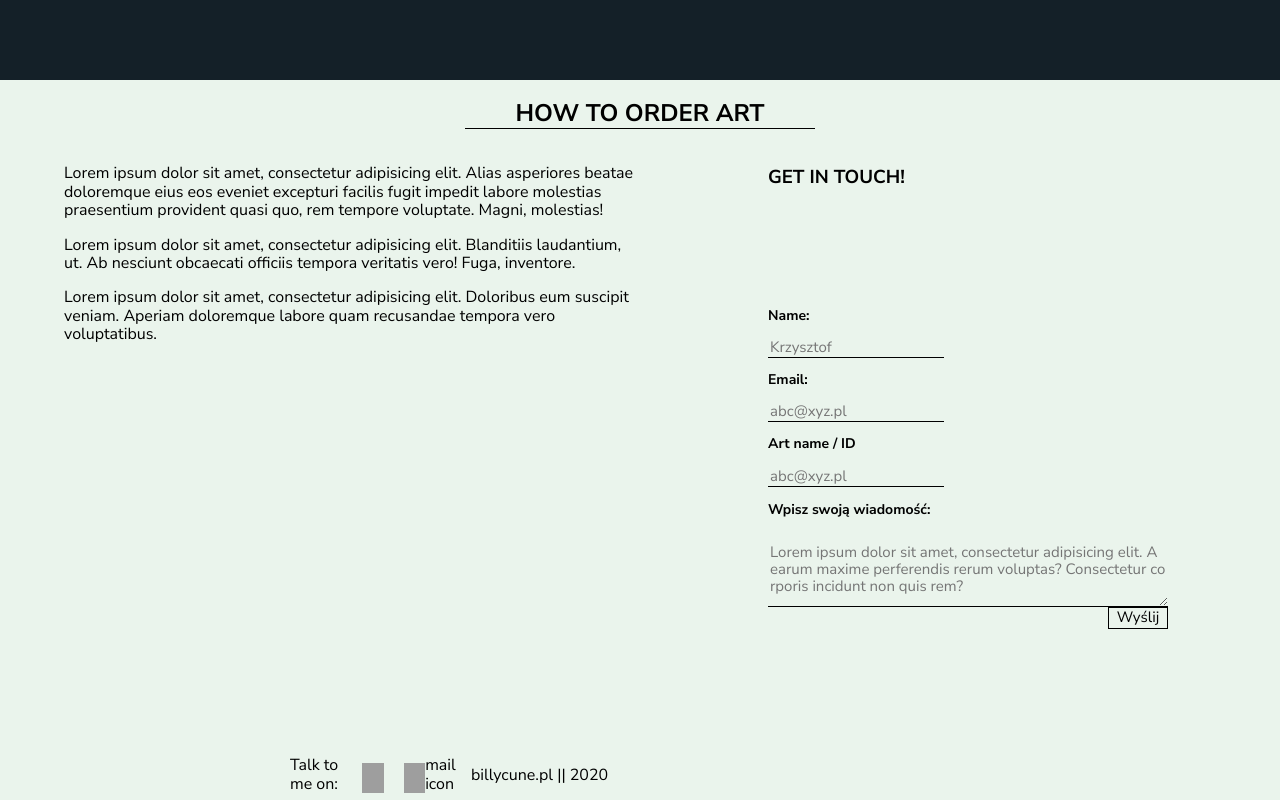
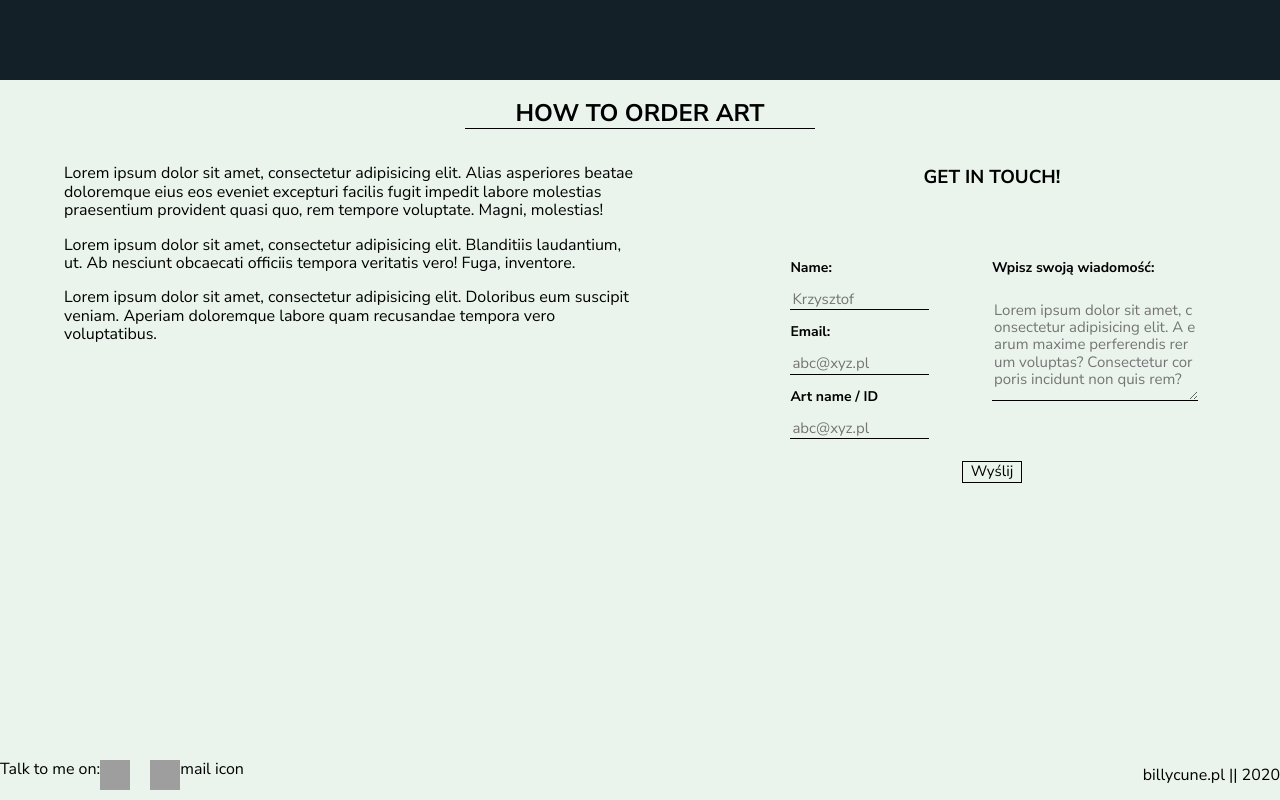
Before and after one commit to tomi09pl/billycune, a React (Create React App) app: page / in a window 1280 px wide. Shown: the part 2191-2991 px from the top of the page. Built offline with nearby package versions, Linux system fonts and the light colour scheme; grey boxes are pictures that could not be loaded.

Commit message:
contact style up 3

```diff
--- a/src/components/HomeComponents/Contact.js
+++ b/src/components/HomeComponents/Contact.js
@@ -124,7 +124,8 @@ export default class Contact extends React.Component{
                                 {(!this.state.messageSend && !this.state.fetchError) && <p/>}
                             </div>
                             <form onSubmit={this.handleSubmit}>
-                                <div className="formTop">
+                                <div className="formBox">
+                                    <div className="formLeft">
                                         <label>
                                             <p className="title">Name:</p>
                                             <input className="formUp" type="text" name="name" placeholder="Krzysztof" onChange={this.handleChange} />
@@ -141,11 +142,14 @@ export default class Contact extends React.Component{
                                             {(this.state.emailError)?<span>Podany email jest nieprawidłowy!</span>:<span className='correct'/>}
                                         </label>
                                     </div>
+                                    <div className="formRight">
                                         <label className="formBottom">
                                             <p className="title"> Wpisz swoją wiadomość:</p>
                                             <textarea className="formMessage" name="message" placeholder="Lorem ipsum dolor sit amet, consectetur adipisicing elit. A earum maxime perferendis rerum voluptas? Consectetur corporis incidunt non quis rem?"onChange={this.handleChange} />
                                             {(this.state.messageError)?<span>Widomość musi miec  conajmniej 120 znaków!</span>:<span className='correct'/>}
                                         </label>
+                                    </div>
+                                </div>
                                 <input className="sendButton" type="submit" value="Wyślij" />
                             </form>
                         </div>
--- a/src/scss/_contact.scss
+++ b/src/scss/_contact.scss
@@ -26,29 +26,46 @@
 
 .contactForm {
   width: 35%;
+  height: 100%;
   padding-left: 5%;
   padding-right: 5%;
+  display: flex;
+  align-items: center;
+  flex-direction: column;
+  justify-content: space-around;
 }
 
-.contactFooter {
-  width: calc(100vw - (100vw - 100%));
-}
-
-.contactFooter p {
+.formBox {
+  display: flex;
   width: 100%;
 }
 
-.contactFooter .socialIcons {
 
+.formBox .formLeft {
+  width: 40%;
+  padding: 5%;
+}
+
+.formBox .formRight {
+  width: 60%;
+  padding: 5%;
+  padding-left: 10%;
+}
+
+.formBottom {
+  height: 100%;
 }
 
 .contactForm form {
-  height: 70%;
+  font-size: 15px;
+  width: 100%;
   display: flex;
   flex-direction: column;
-  justify-content: space-between;
-  font-size: 15px;
-  width: 400px;
+  align-items: center;
+}
+
+.contactForm form label {
+  width: 100%;
 }
 
 .contactForm form input {
@@ -57,7 +74,7 @@
   box-shadow: 0px 0px 0px transparent;
   border: solid 1px black;
   //margin: 20px;
-  //width: 100px;
+  //width: 80%;
   text-shadow: 0px 0px 0px transparent;
 }
 
@@ -75,24 +92,10 @@
   border-bottom: solid 1px black;
   //width: 170px;
   margin-top: 0px;
-}
-
-.formTop {
-  //display: flex;
-  //justify-content: space-between;
-  //border-top: none;
-
-}
-
-
-.formBottom {
-  display: flex;
-  flex-direction: column;
-  //margin-top: 10px;
+  width: 100%;
 }
 
 .formMessage {
-  height: 60px;
   word-break: break-all;
   border-top: none;
   border-left: none;
@@ -100,19 +103,20 @@
   background: none;
   border-bottom: solid 1px black;
   margin-top: 10px;
-
+  width: 100%;
+  height: 50%;
 }
 
 .sendButton {
   width: 60px;
-  align-self: flex-end;
+  align-self: center;
 }
 
 .contactFooter {
   display: flex;
   align-items: center;
   justify-content: space-between;
-  width: 700px;
+  width: calc(100vw - (100vw - 100%));
   //position: absolute;
   bottom: 0;
   right: 100px;
@@ -145,12 +149,12 @@
 
 .messageSend {
   p{
-    margin-top: 40px;
-    height:50px;
-    width: 300px;
-    text-align: center;
-    font-weight: bold;
-    font-size: 15px;
+    //margin-top: 40px;
+    //height:50px;
+    //width: 300px;
+    //text-align: center;
+    //font-weight: bold;
+    //font-size: 15px;
   }
   p.send{
     color: green;
```
Lines whose indentation alone changed are shown as unchanged.
